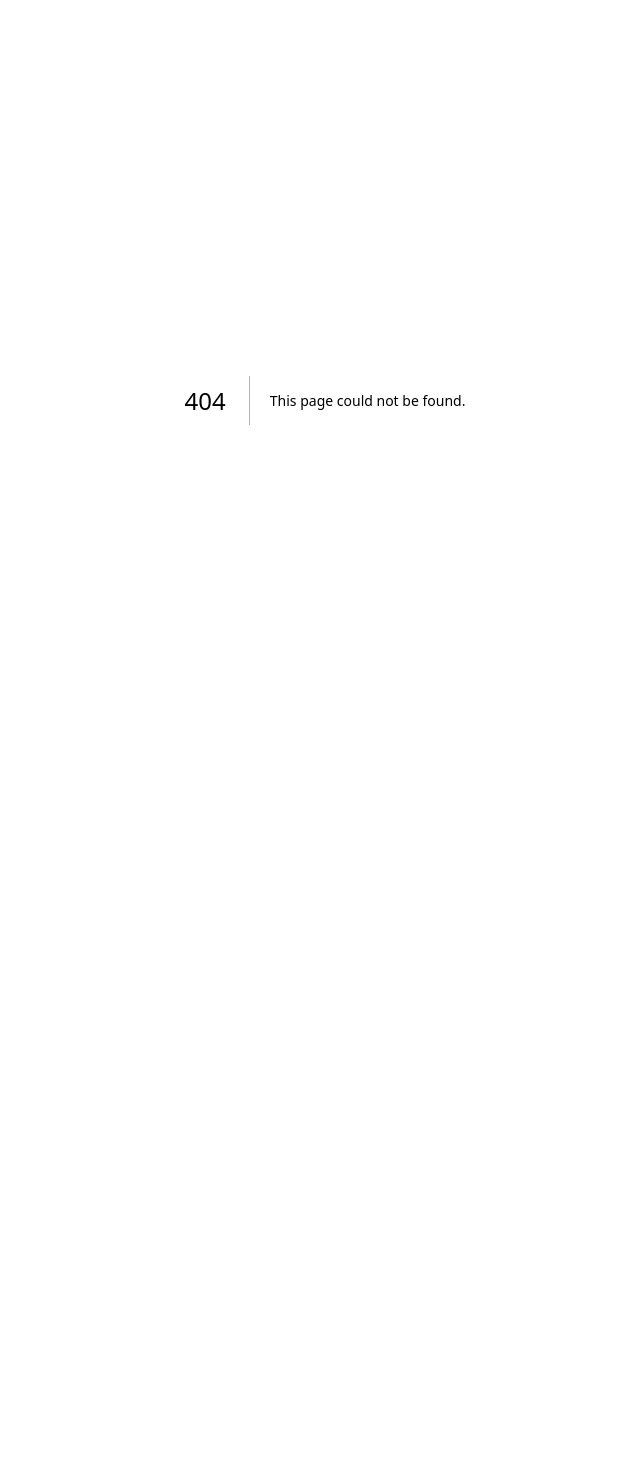
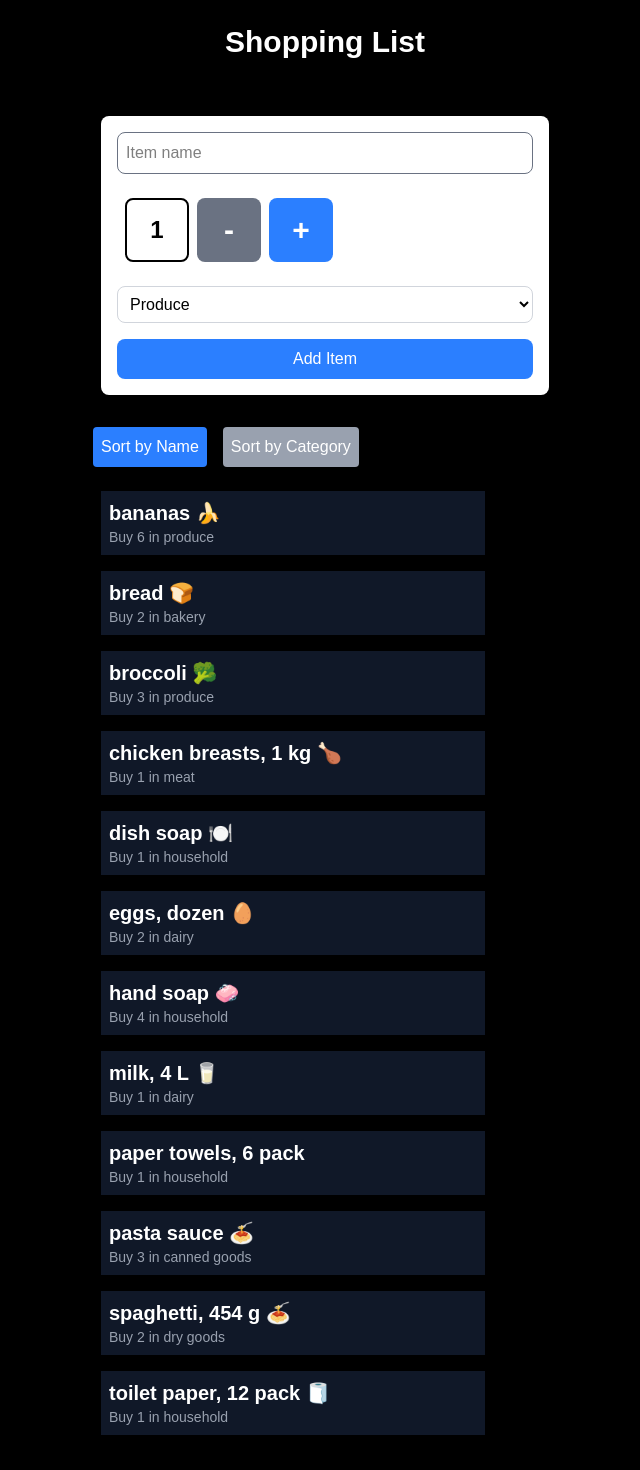
Before and after one commit to zander1650/cprg306-assignments, a Next.js app: page /week-7 in a window 1280 px wide. Before the commit this address had no page. Shown: the top 1470 px of the page, without its empty margins (315-955 px from the left). Before the commit the page ends 800 px from the top, so only its background shows below. Built offline with nearby package versions, Linux system fonts and the light colour scheme.

Commit message:
week 7 Assignment

```diff
--- a/app/page.js
+++ b/app/page.js
@@ -26,6 +26,11 @@
       <Link href="/week-6" >
         Go to Week 6
       </Link>
+      <br />
+          <Link href="/week-7" >
+        Go to Week 7
+      </Link>
+
 
     </main>
   );
--- a/app/week-6/page.js
+++ b/app/week-6/page.js
@@ -2,8 +2,8 @@
 
 export default function Page() {
   return (
-    <main className="flex flex-col items-center justify-center min-h-screen bg-black p-4">
-      <h1 className="text-3xl font-bold text-white m-4">Shopping List</h1>
+    <main className="flex flex-col items-start justify-center min-h-screen bg-black pl-24">
+      <h1 className="text-3xl font-bold text-white mb-6">Shopping List</h1>
       <ItemList />
     </main>
   );
--- /dev/null
+++ b/app/week-7/item-list.js
@@ -0,0 +1,53 @@
+"use client";
+
+import { useState } from "react";
+import Item from "./item";
+
+export default function ItemList({ items }) {
+  const [sortBy, setSortBy] = useState("name");
+
+  // Sort items based on sortBy state
+  const sortedItems = [...items].sort((a, b) => {
+    if (sortBy === "name") {
+      return a.name.localeCompare(b.name);
+    } else if (sortBy === "category") {
+      return a.category.localeCompare(b.category);
+    }
+  });
+
+  return (
+    <div>
+      {/* Sort Buttons */}
+      <div className="mb-4">
+        <button
+          onClick={() => setSortBy("name")}
+          className={`p-2 m-2 ${
+            sortBy === "name" ? "bg-blue-500" : "bg-gray-400"
+          } text-white rounded`}
+        >
+          Sort by Name
+        </button>
+        <button
+          onClick={() => setSortBy("category")}
+          className={`p-2 m-2 ${
+            sortBy === "category" ? "bg-blue-500" : "bg-gray-400"
+          } text-white rounded`}
+        >
+          Sort by Category
+        </button>
+      </div>
+
+      {/* Display Items */}
+      <ul>
+        {sortedItems.map((item) => (
+          <Item
+            key={item.id}
+            name={item.name}
+            quantity={item.quantity}
+            category={item.category}
+          />
+        ))}
+      </ul>
+    </div>
+  );
+}
--- /dev/null
+++ b/app/week-7/item.js
@@ -0,0 +1,10 @@
+export default function Item({ name, quantity, category }) {
+  return (
+    <li className="p-2 m-4 bg-gray-900 max-w-sm">
+      <div className="text-xl font-bold text-white">{name}</div>
+      <div className="text-sm text-gray-400">
+        Buy {quantity} in {category}
+      </div>
+    </li>
+  );
+}
--- /dev/null
+++ b/app/week-7/items.json
@@ -0,0 +1,74 @@
+[
+  {
+    "id": "1h2GJKH12gkHG31h1H",
+    "name": "milk, 4 L 🥛",
+    "quantity": 1,
+    "category": "dairy"
+  },
+  {
+    "id": "2KJH3k2j3H1k2J3K1H",
+    "name": "bread 🍞",
+    "quantity": 2,
+    "category": "bakery"
+  },
+  {
+    "id": "3h2KJH3k2j3H1k2J3",
+    "name": "eggs, dozen 🥚",
+    "quantity": 2,
+    "category": "dairy"
+  },
+  {
+    "id": "4k2J3K1H2GJKH12gk",
+    "name": "bananas 🍌",
+    "quantity": 6,
+    "category": "produce"
+  },
+  {
+    "id": "5H1h1H2KJH3k2j3H",
+    "name": "broccoli 🥦",
+    "quantity": 3,
+    "category": "produce"
+  },
+  {
+    "id": "6H1k2J3K1H2GJKH1",
+    "name": "chicken breasts, 1 kg 🍗",
+    "quantity": 1,
+    "category": "meat"
+  },
+  {
+    "id": "7gkHG31h1H2KJH3k",
+    "name": "pasta sauce 🍝",
+    "quantity": 3,
+    "category": "canned goods"
+  },
+  {
+    "id": "8j3H1k2J3K1H2GJK",
+    "name": "spaghetti, 454 g 🍝",
+    "quantity": 2,
+    "category": "dry goods"
+  },
+  {
+    "id": "9H12gkHG31h1H2KJ",
+    "name": "toilet paper, 12 pack 🧻",
+    "quantity": 1,
+    "category": "household"
+  },
+  {
+    "id": "10H3k2j3H1k2J3K1",
+    "name": "paper towels, 6 pack ",
+    "quantity": 1,
+    "category": "household"
+  },
+  {
+    "id": "11k2J3K1H2GJKH12",
+    "name": "dish soap 🍽️",
+    "quantity": 1,
+    "category": "household"
+  },
+  {
+    "id": "12GJKH12gkHG31h1",
+    "name": "hand soap 🧼",
+    "quantity": 4,
+    "category": "household"
+  }
+]
--- /dev/null
+++ b/app/week-7/new-item.js
@@ -0,0 +1,117 @@
+"use client";
+
+import { useState } from "react";
+
+export default function NewItem({ onAddItem }) {
+  // State variables
+  const [name, setName] = useState("");
+  const [quantity, setQuantity] = useState(1);
+  const [category, setCategory] = useState("produce");
+
+  const increment = () => {
+    if (quantity < 20) {
+      setQuantity(quantity + 1);
+    }
+  };
+
+  const decrement = () => {
+    if (quantity > 1) {
+      setQuantity(quantity - 1);
+    }
+  };
+
+  // Form submission handler
+  const handleSubmit = (e) => {
+    e.preventDefault();
+
+    const item = {
+      id: Math.random().toString(18).substr(2, 9),
+      name: name,
+      quantity: quantity,
+      category: category,
+    };
+
+    // Call the parent function instead of alert
+    onAddItem(item);
+
+    // Reset form fields
+    setName("");
+    setQuantity(1);
+    setCategory("produce");
+  };
+
+  return (
+    <div className="flex justify-center items-center w-full mt-8">
+      <form
+        onSubmit={handleSubmit}
+        className="bg-white p-4 rounded-lg shadow-md max-w-md w-full"
+      >
+        {/* Name Field */}
+        <div className="mb-4">
+          <input
+            type="text"
+            value={name}
+            onChange={(e) => setName(e.target.value)}
+            required
+            className="w-full border border-gray-500 rounded-lg p-2 text-black"
+            placeholder="Item name"
+          />
+        </div>
+
+        {/* Quantity Field */}
+        <div className="flex items-center bg-white p-2 gap-2 mb-4">
+          <div className="w-16 h-16 flex items-center justify-center border-2 border-black rounded-lg text-2xl font-semibold text-black">
+            {quantity}
+          </div>
+
+          <button
+            type="button"
+            onClick={decrement}
+            disabled={quantity === 1}
+            className="w-16 h-16 bg-blue-500 text-white rounded-lg text-3xl font-bold disabled:bg-gray-500 disabled:cursor-not-allowed transition-colors"
+          >
+            -
+          </button>
+
+          <button
+            type="button"
+            onClick={increment}
+            disabled={quantity === 20}
+            className="w-16 h-16 bg-blue-500 text-white rounded-lg text-3xl font-bold disabled:bg-gray-500 disabled:cursor-not-allowed transition-colors"
+          >
+            +
+          </button>
+        </div>
+
+        {/* Category Field */}
+        <div className="mb-4">
+          <select
+            value={category}
+            onChange={(e) => setCategory(e.target.value)}
+            className="w-full border border-gray-300 rounded-lg p-2 text-black"
+          >
+            <option value="produce">Produce</option>
+            <option value="dairy">Dairy</option>
+            <option value="bakery">Bakery</option>
+            <option value="meat">Meat</option>
+            <option value="frozen foods">Frozen Foods</option>
+            <option value="canned goods">Canned Goods</option>
+            <option value="dry goods">Dry Goods</option>
+            <option value="beverages">Beverages</option>
+            <option value="snacks">Snacks</option>
+            <option value="household">Household</option>
+            <option value="other">Other</option>
+          </select>
+        </div>
+
+        {/* Submit Button */}
+        <button
+          type="submit"
+          className="w-full bg-blue-500 text-white py-2 px-4 rounded-lg hover:bg-blue-600"
+        >
+          Add Item
+        </button>
+      </form>
+    </div>
+  );
+}
--- /dev/null
+++ b/app/week-7/page.js
@@ -0,0 +1,33 @@
+"use client";
+
+import { useState } from "react";
+import ItemList from "./item-list";
+import NewItem from "./new-item";
+import itemsData from "./items.json";
+
+export default function Page() {
+  const [items, setItems] = useState(itemsData);
+
+  const handleAddItem = (newItem) => {
+    setItems((prevItems) => [...prevItems, newItem]);
+  };
+
+  return (
+    <main className="flex items-center justify-center min-h-screen bg-black p-6">
+      <div className="w-full max-w-2xl flex flex-col items-center">
+        {/* Page Title */}
+        <h1 className="text-3xl font-bold text-center text-white mb-6">
+          Shopping List
+        </h1>
+
+        {/* Add Item Form */}
+        <NewItem onAddItem={handleAddItem} />
+
+        {/* Item List  shifted right to fit page better */}
+        <div className="mt-6 w-full pl-24">
+          <ItemList items={items} />
+        </div>
+      </div>
+    </main>
+  );
+}
```
